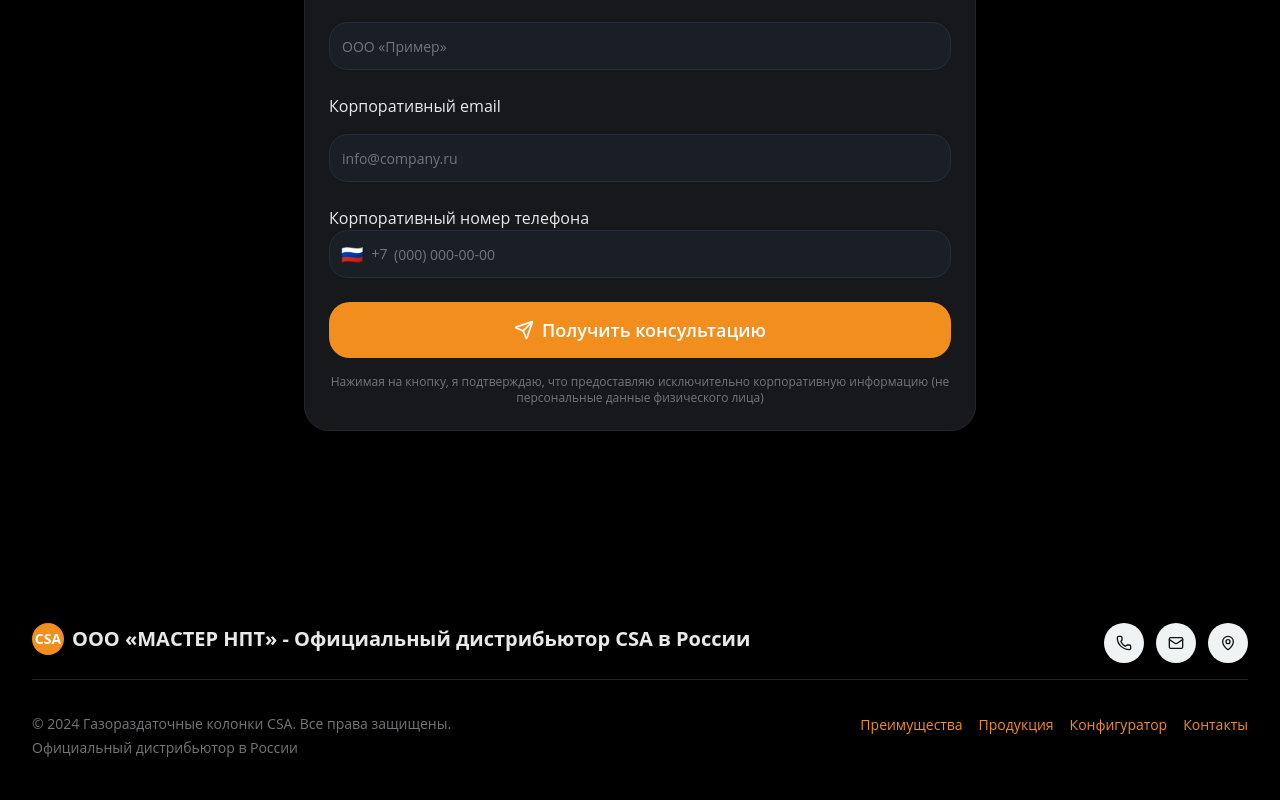
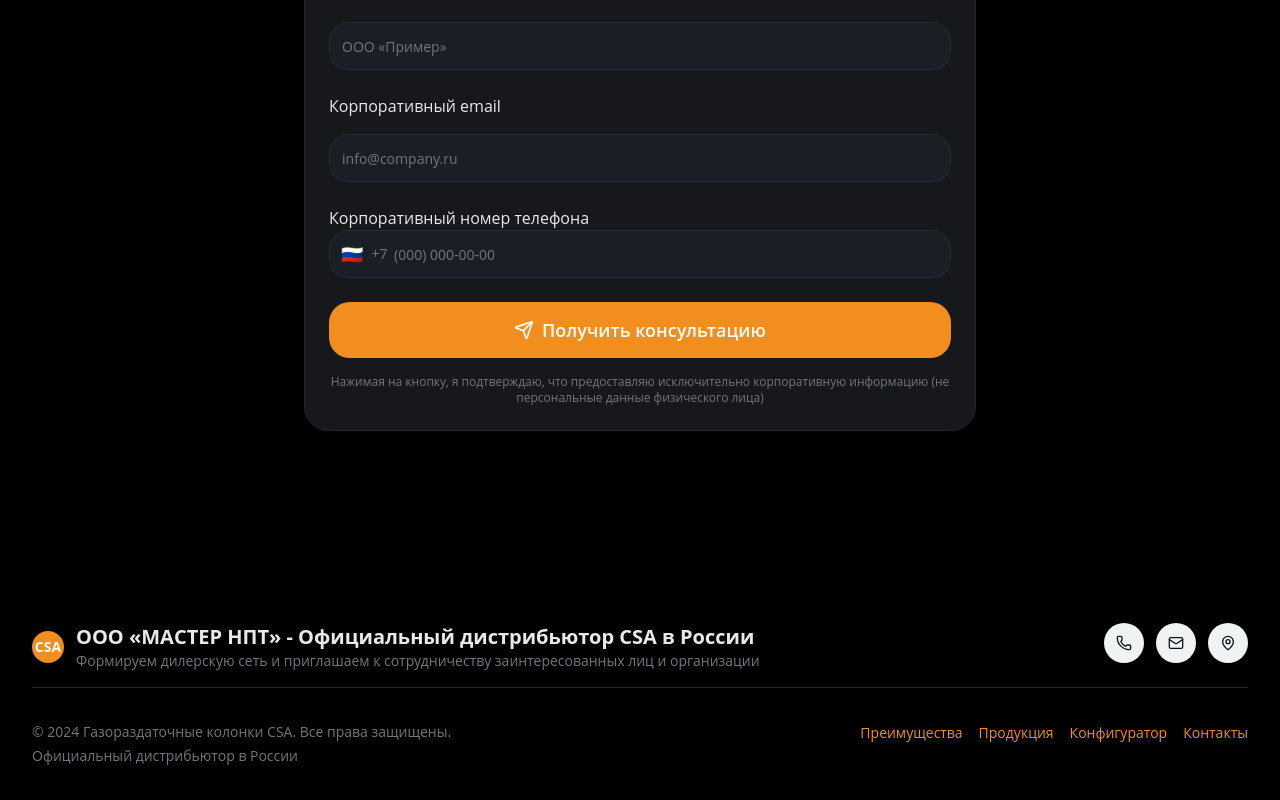
Before and after one commit to zloe310/gas-station-landing2, a Next.js app: page / in a window 1280 px wide. Shown: the part 4035-4835 px from the top of the page. Built offline with nearby package versions, Linux system fonts and the light colour scheme.

Commit message:
chore: update footer components

```diff
--- a/src/components/site-footer.tsx
+++ b/src/components/site-footer.tsx
@@ -6,6 +6,7 @@ import { Phone, Mail, MapPin } from "lucide-react"
 export function SiteFooter() {
   return (
     <Footer
+      brandDescription="Формируем дилерскую сеть и приглашаем к сотрудничеству заинтересованных лиц и организации"
       logo={
         <div className="w-8 h-8 bg-primary rounded-lg flex items-center justify-center">
           <span className="text-primary-foreground font-bold text-sm">CSA</span>
--- a/src/components/ui/footer.tsx
+++ b/src/components/ui/footer.tsx
@@ -3,6 +3,7 @@ import { Button } from "@/components/ui/button"
 interface FooterProps {
   logo: React.ReactNode
   brandName: string
+  brandDescription?: string
   socialLinks: Array<{
     icon: React.ReactNode
     href: string
@@ -25,6 +26,7 @@ interface FooterProps {
 export function Footer({
   logo,
   brandName,
+  brandDescription,
   socialLinks,
   mainLinks,
   legalLinks = [],
@@ -36,11 +38,16 @@ export function Footer({
         <div className="md:flex md:items-start md:justify-between">
           <a
             href="/"
-            className="flex items-center gap-x-2"
+            className="flex items-center gap-x-3"
             aria-label={brandName}
           >
             {logo}
-            <span className="font-bold text-xl">{brandName}</span>
+            <span className="flex flex-col">
+              <span className="font-bold text-xl">{brandName}</span>
+              {brandDescription && (
+                <span className="text-sm text-muted-foreground">{brandDescription}</span>
+              )}
+            </span>
           </a>
           <ul className="flex list-none mt-6 md:mt-0 space-x-3">
             {socialLinks.map((link, i) => (
```
Also changed, not shown: 1 other file (tests, documents, lock files or other folders).
